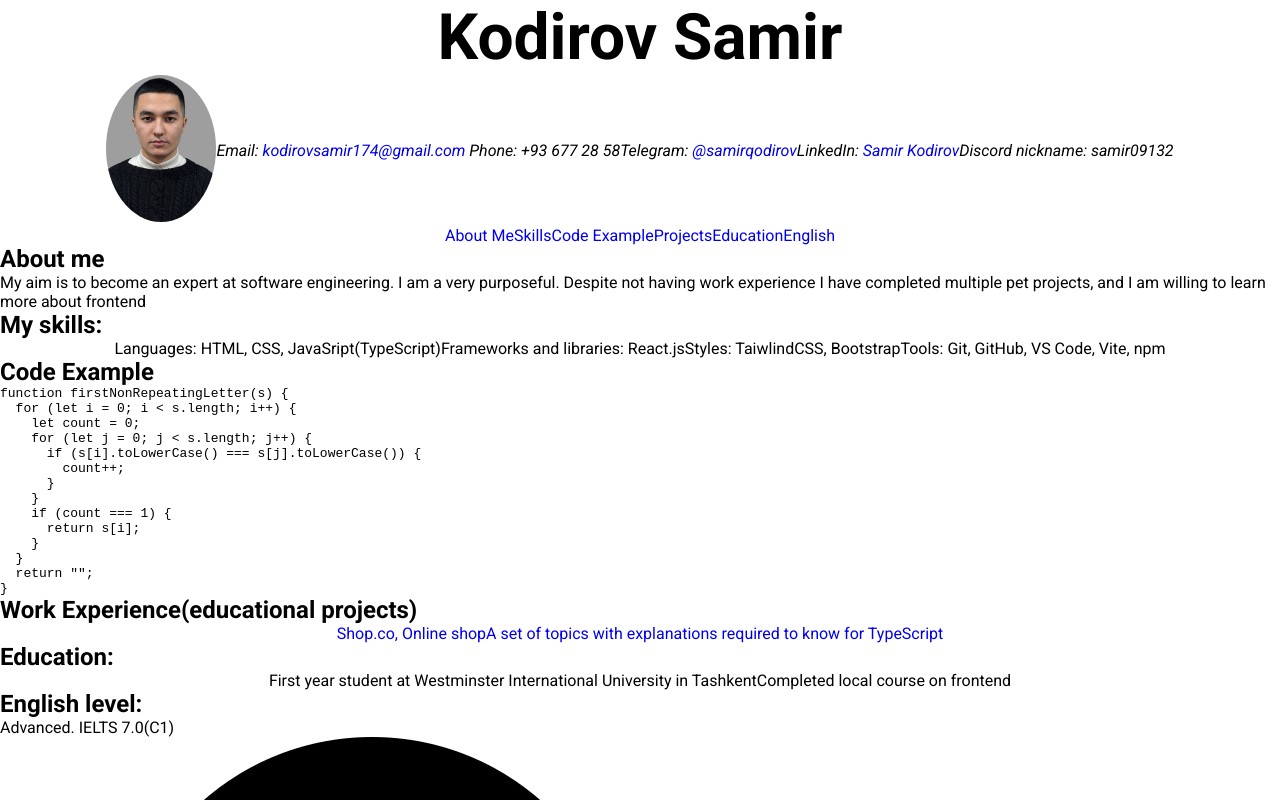
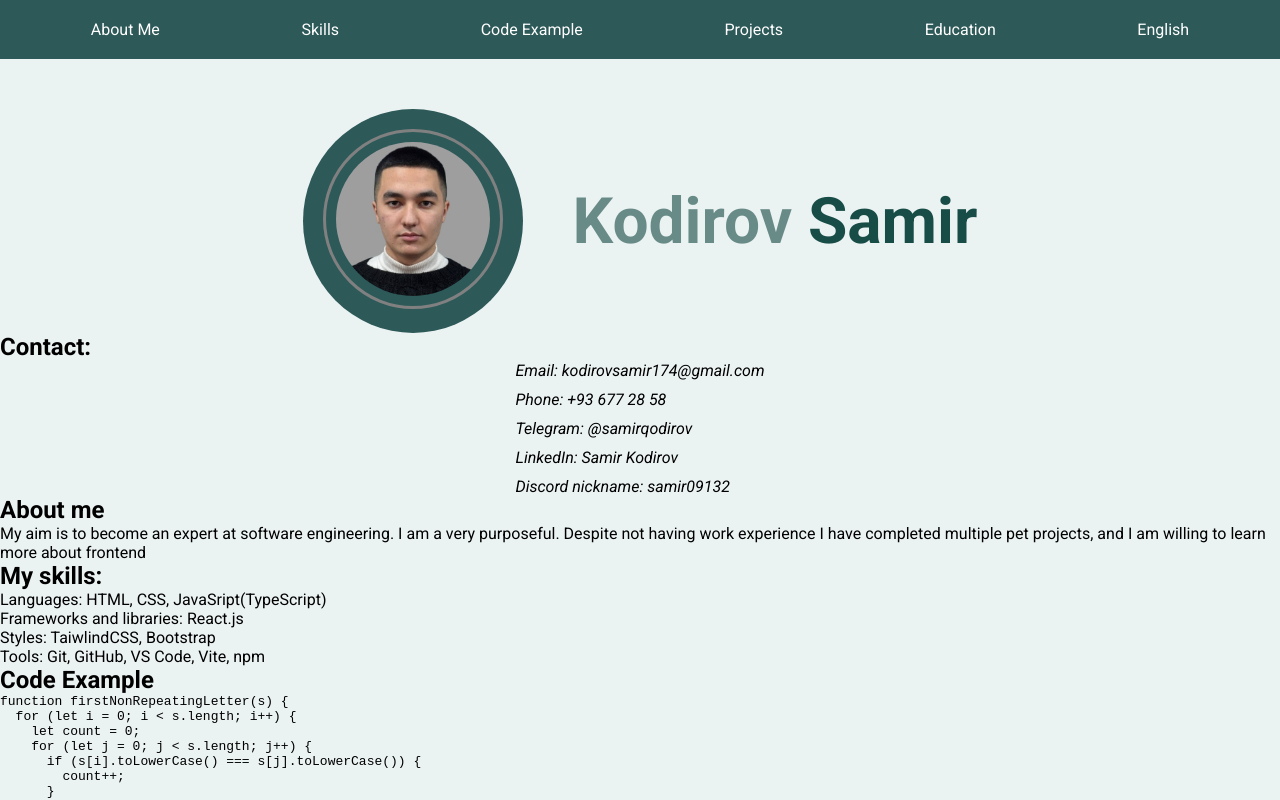
Before and after one commit to Kodirov2samir/rsschool-cv, a plain HTML site: page index.html in a window 1280 px wide. Shown: the top 800 px of the page. Drawn offline with Linux system fonts and the light colour scheme.

Commit message:
refactor(html,css): html sturcture changed, styles added

```diff
--- a/index.html
+++ b/index.html
@@ -18,27 +18,47 @@
     />
   </head>
   <body>
-    <header>
+    <header class="site-header">
+      <nav class="site-navigation">
+        <ul class="site-navigation-list">
+          <li><a href="#about">About Me</a></li>
+          <li><a href="#skills">Skills</a></li>
+          <li><a href="#code">Code Example</a></li>
+          <li><a href="#projects">Projects</a></li>
+          <li><a href="#education">Education</a></li>
+          <li><a href="#english">English</a></li>
+        </ul>
+      </nav>
       <!-- Full name -->
-      <h1>Kodirov Samir</h1>
-      <!-- Contact information & own photo -->
-      <address>
-        <!-- Left side -->
-        <ul>
-          <li>
+      <div class="photo-name-wrap">
+        <span class="profile-picture-wrap">
           <img
             class="rounded-img profile-photo"
             src="./picture/formalPhotograph.jpg"
             alt="author picture"
           />
-          </li>
+        </span>
+        <h1>
+          <span style="color: #688b88">Kodirov</span>
+          <span style="color: #174c47">Samir</span>
+        </h1>
+      </div>
+      <!-- Contact information & own photo -->
+    </header>
+    <!-- Self-Introduction -->
+    <main>
+      <section>
+        <h2>Contact:</h2>
+        <address class="personal-info">
+          <!-- Left side -->
+          <ul class="site-header-list">
             <li>
               Email:
               <a href="mailto:kodirovsamir174@gmail.com"
                 >kodirovsamir174@gmail.com</a
               >
-            Phone: +93 677 28 58
             </li>
+            <li>Phone: +93 677 28 58</li>
             <!-- Right Side -->
             <li>
               Telegram: <a href="https://t.me/samirqodirov">@samirqodirov</a>
@@ -52,19 +72,7 @@
             <li>Discord nickname: samir09132</li>
           </ul>
         </address>
-      <nav>
-        <ul>
-          <li><a href="#about">About Me</a></li>
-          <li><a href="#skills">Skills</a></li>
-          <li><a href="#code">Code Example</a></li>
-          <li><a href="#projects">Projects</a></li>
-          <li><a href="#education">Education</a></li>
-          <li><a href="#english">English</a></li>
-        </ul>
-      </nav>
-    </header>
-    <!-- Self-Introduction -->
-    <main>
+      </section>
       <section id="about">
         <h2>About me</h2>
         <p>
@@ -135,12 +143,19 @@
         <li>
           Github:
           <a href="https://github.com/Kodirov2samir"
-            ><img src="./picture/githubLogo.webp" alt="gitHub logo"
+            ><img
+              class="icon-img"
+              src="./picture/githubLogo.webp"
+              alt="gitHub logo"
           /></a>
         </li>
         <li>Created in 2026</li>
         <li>
-          <img src="./picture/rsSchoolLogo.png" alt="Rolling scopes logo" />
+          <img
+            class="icon-img"
+            src="./picture/rsSchoolLogo.png"
+            alt="Rolling scopes logo"
+          />
         </li>
         <li>
           <a href="https://rs.school/courses/short-track"
--- a/style.css
+++ b/style.css
@@ -8,24 +8,81 @@ body {
   font-optical-sizing: auto;
   font-style: normal;
   font-variation-settings: "wdth" 100;
+  background-color: #ebf2f2;
 }
 a {
   text-decoration: none;
+  color: inherit;
 }
 ul {
   list-style: none;
-  display: flex;
-  align-items: center;
-  justify-content: center;
 }
 h1 {
   text-align: center;
   font-size: clamp(2rem, 5vw + 1rem, 4rem);
 }
+.icon-img {
+  width: 20px;
+  height: 20px;
+}
+/* Header */
+.site-header {
+  display: flex;
+  align-items: center;
+  flex-direction: column;
+  gap: 50px;
+}
 .profile-photo {
-  width: 110px;
-  max-height: 150px;
+  width: 180px;
+  height: 180px;
+  object-fit: cover;
+  object-position: top;
+  border: 3px solid gray;
+  padding: 10px;
 }
 .rounded-img {
   border-radius: 50%;
 }
+.personal-info {
+  display: flex;
+  justify-content: center;
+  gap: 100px;
+}
+.site-header-list {
+  display: flex;
+  flex-direction: column;
+  align-items: flex-start;
+  gap: 10px;
+}
+.photo-name-wrap {
+  display: flex;
+  align-items: center;
+  gap: 50px;
+}
+.profile-picture-wrap {
+  background-color: #2d5958;
+  padding: 20px;
+  border-radius: 50%;
+}
+.site-navigation {
+  width: 100%;
+}
+.site-navigation-list {
+  display: flex;
+  align-items: center;
+  justify-content: space-around;
+  width: 100%;
+  padding: 20px;
+  background-color: #2d5958;
+  color: white;
+}
+
+@media only screen and (max-width: 580px) {
+  .profile-photo {
+    width: 130px;
+    height: 130px;
+  }
+  .site-navigation-list {
+    font-size: 10px;
+  }
+}
```
Lines whose indentation alone changed are shown as unchanged.
